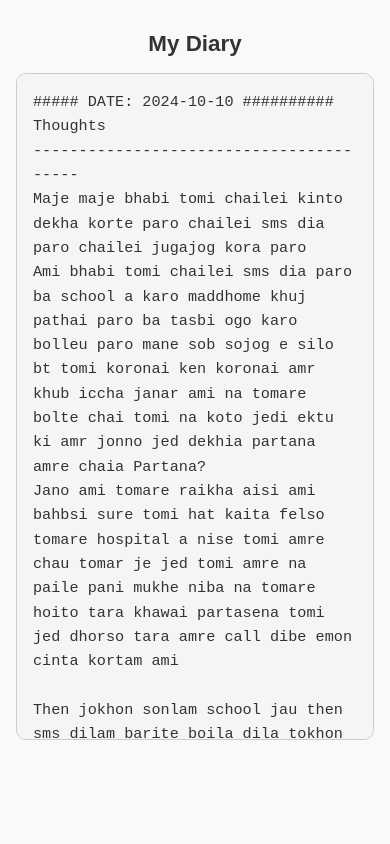
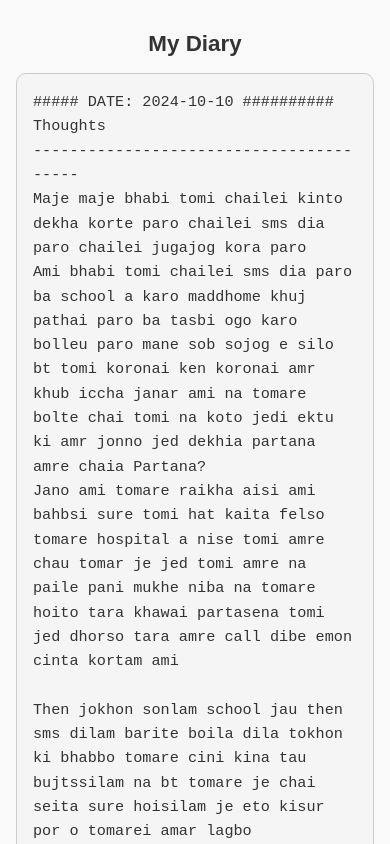
Before and after one commit to mahfuj69/mehers-diary, a Next.js app: page / in a window 390 px wide. Shown: the top 844 px of the page. Built offline with nearby package versions, Linux system fonts and the light colour scheme.

Commit message:
Implement mobile detection and adjust diary container
Added mobile responsiveness to diary display.

```diff
--- a/app/page.js
+++ b/app/page.js
@@ -4,7 +4,17 @@
 
 export default function Home() {
   const [diaryContent, setDiaryContent] = useState('');
+  const [isMobile, setIsMobile] = useState(false);
 
+  // Detect mobile screen
+  useEffect(() => {
+    const checkMobile = () => setIsMobile(window.innerWidth < 768);
+    checkMobile();
+    window.addEventListener('resize', checkMobile);
+    return () => window.removeEventListener('resize', checkMobile);
+  }, []);
+
+  // Load diary
   useEffect(() => {
     fetch('/diary.txt')
       .then((res) => res.text())
@@ -45,10 +55,10 @@
         My Diary
       </h1>
 
-      {/* Scrollable diary box */}
+      {/* Diary container */}
       <div
         style={{
-          maxHeight: '75vh',
+          maxHeight: isMobile ? 'none' : '75vh',
           overflowY: 'auto',
           backgroundColor: '#f5f5f5',
           padding: '1rem',
```
